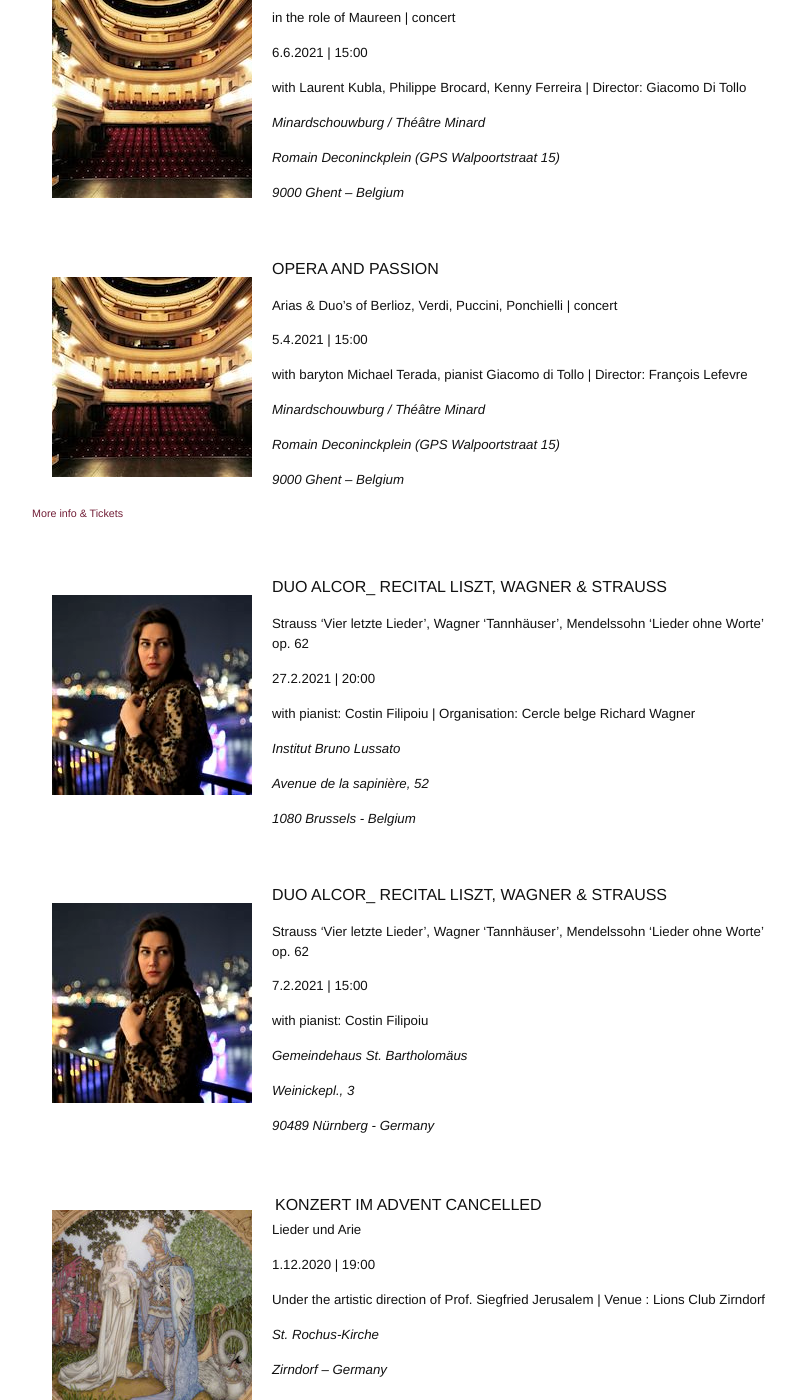
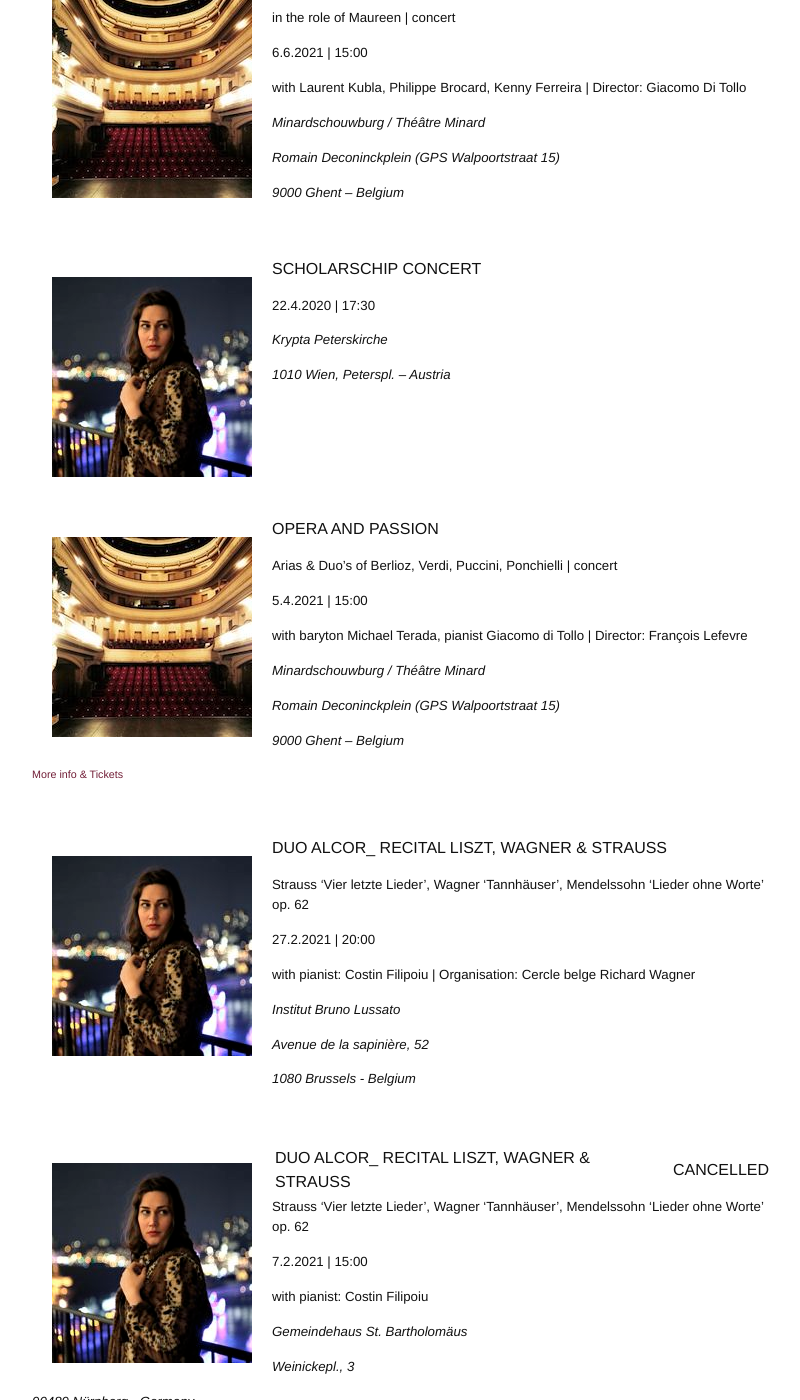
Before and after one commit to annesophie-sevens/annesophie-sevens.github.io, a Jekyll site: the page built from agenda-de.md, in a window 1280 px wide and 1400 px high, scrolled down 313 px. Shown: the whole window, without its empty margins (238-1038 px from the left). Built offline with Jekyll 4.4.1, drawn with Linux system fonts in a browser that asks for light colours; nearby versions of some CDN libraries.

Commit message:
Update agenda-de.md

```diff
--- a/agenda-de.md
+++ b/agenda-de.md
@@ -20,6 +20,22 @@
 ##### _Romain Deconinckplein (GPS Walpoortstraat 15)_
 
 ##### _9000 Ghent – Belgium_
+
+&nbsp;
+
+<img style="float: left; padding: 20px" src="/assets/b2-thumbnail.jpg">
+
+SCHOLARSCHIP CONCERT
+
+##### 22.4.2020 | 17:30
+
+##### _Krypta Peterskirche_
+
+##### _1010 Wien, Peterspl. – Austria_
+
+&nbsp;
+
+&nbsp;
 
 &nbsp;
 
@@ -63,7 +79,7 @@
 
 <img style="float: left; padding: 20px" src="/assets/b2-thumbnail.jpg">
 
-DUO ALCOR_ RECITAL LISZT, WAGNER & STRAUSS
+DUO ALCOR_ RECITAL LISZT, WAGNER & STRAUSS | CANCELLED
 
 ##### Strauss ‘Vier letzte Lieder’, Wagner ‘Tannhäuser’, Mendelssohn ‘Lieder ohne Worte’ op. 62
 
```
